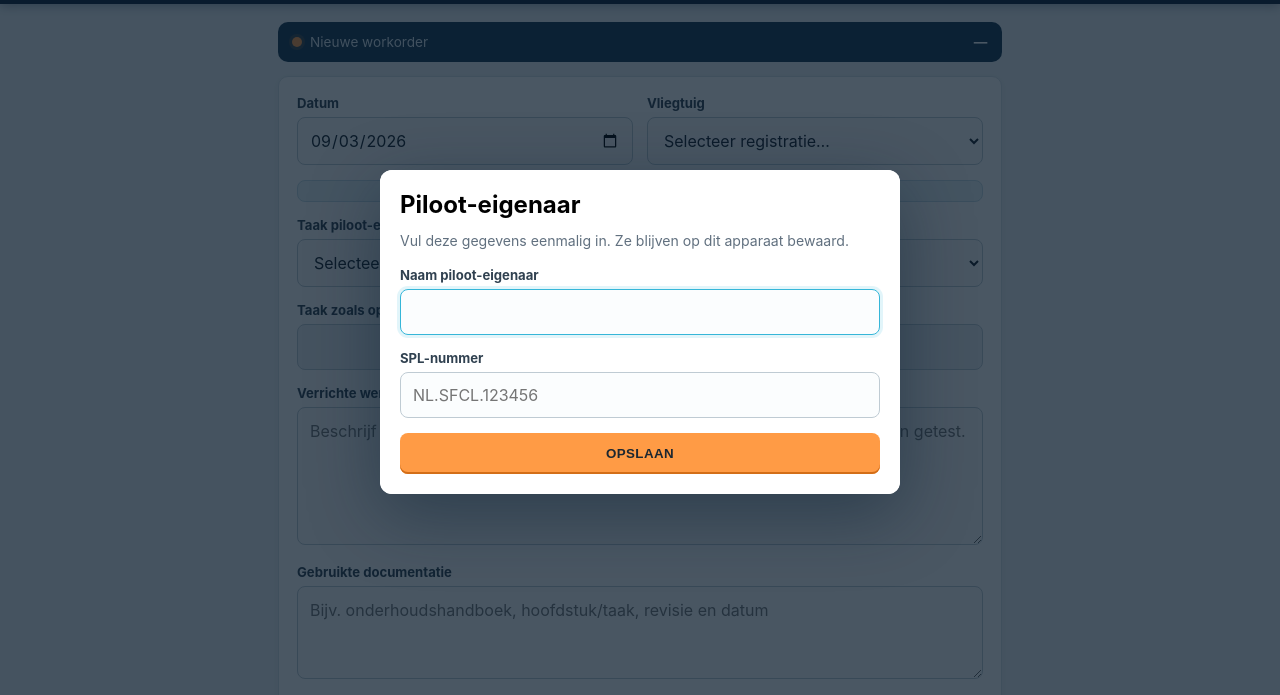
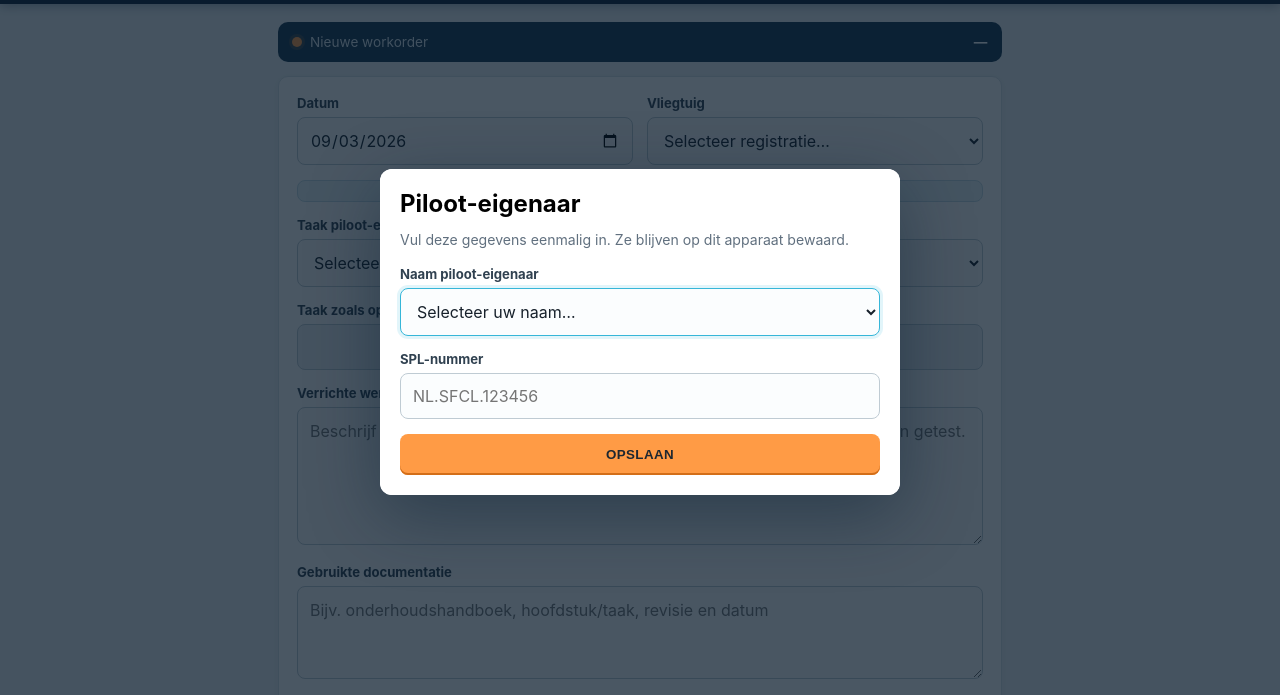
Before and after one commit to rdevries1965/pilot-owner-workorder, a website: page index.html in a window 1280 px wide. Shown: the part 68-763 px from the top of the page. Drawn offline with Linux system fonts and the light colour scheme.

Commit message:
Require pilot selection from club list

```diff
--- a/index.html
+++ b/index.html
@@ -73,7 +73,7 @@
     <form method="dialog" id="pilotForm">
       <div class="dialog-head"><h2>Piloot-eigenaar</h2></div>
       <p class="intro">Vul deze gegevens eenmalig in. Ze blijven op dit apparaat bewaard.</p>
-      <label><span>Naam piloot-eigenaar</span><input id="pilotName" type="text" required></label>
+      <label><span>Naam piloot-eigenaar</span><select id="pilotName" required><option value="">Selecteer uw naam…</option></select></label>
       <label><span>SPL-nummer</span><input id="pilotLicence" type="text" placeholder="NL.SFCL.123456" required></label>
       <button id="savePilot" class="primary" value="default">OPSLAAN</button>
     </form>
```
